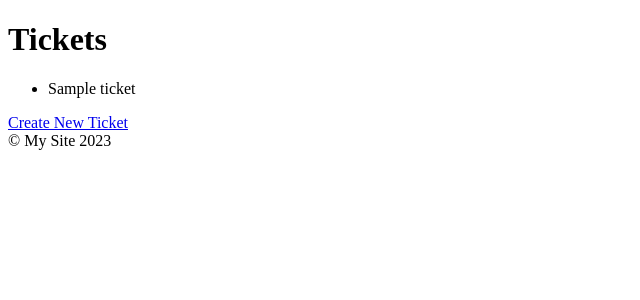
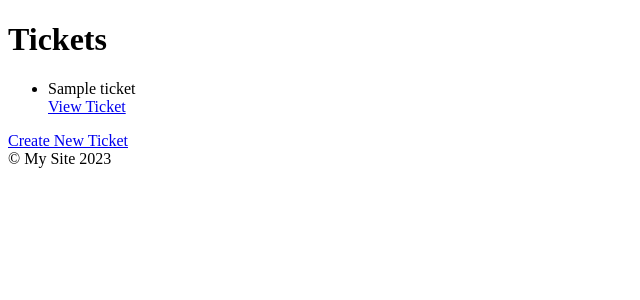
Before and after one commit to mbrockmandev/helpdesk, a Django app: page /tickets/ in a window 1280 px wide. Shown: the part 70-370 px from the top of the page, without its empty margins (0-640 px from the left). Run offline with Django 4.2, Linux system fonts and the light colour scheme; tables that the repository leaves empty hold one stand-in row (values such as "Sample post").

Commit message:
working post/delete/get routes

```diff
--- a/helpdesk_backend/helpdesk/templates/base.html
+++ b/helpdesk_backend/helpdesk/templates/base.html
@@ -7,7 +7,7 @@
     <header>
       <nav>
         <ul>
-          <li><a href="/">Home</a></li>
+          <li><a href="/accounts/login">Home</a></li>
           <li><a href="/about/">About</a></li>
           <li><a href="/contact/">Contact</a></li>
         </ul>
--- a/helpdesk_backend/helpdesk/templates/ticket_list.html
+++ b/helpdesk_backend/helpdesk/templates/ticket_list.html
@@ -3,6 +3,7 @@
 <ul>
   {% for ticket in tickets %}
   <li>{{ ticket.title }}</li>
+  <a href="{% url 'ticket_detail' ticket_id=ticket.id %}">View Ticket</a>
   {% empty %}
   <li>No tickets found.</li>
   {% endfor %}
--- a/helpdesk_backend/helpdesk/views.py
+++ b/helpdesk_backend/helpdesk/views.py
@@ -1,6 +1,7 @@
-from django.shortcuts import render, redirect
+from django.shortcuts import render, redirect, get_object_or_404
 from django.contrib.auth import authenticate, login
 from django.contrib.auth.decorators import login_required
+from django.contrib.auth.views import LoginView
 from .models import Ticket
 from .forms import TicketForm
 
@@ -19,23 +20,24 @@ def new_ticket(request):
             ticket = form.save(commit=False)
             ticket.user = request.user
             ticket.save()
-            return redirect("ticket_detail", pk=ticket.pk)
+            print(ticket)
+            return redirect("ticket_detail", ticket_id=ticket.id)
     else:
         form = TicketForm()
     return render(request, "new_ticket.html", {"form": form})
 
 
-def login(request):
-    if request.method == "POST":
-        username = request.POST.get("username")
-        password = request.POST.get("password")
-        user = authenticate(request, username=username, password=password)
-        if user is not None:
-            login(request, user)
-            return redirect("ticket_list")
-        else:
-            return render(
-                request, "login.html", {"error_message": "Invalid Login Credentials."}
-            )
-    else:
-        return render(request, "login.html")
+def ticket_detail(request, ticket_id):
+    ticket = get_object_or_404(Ticket, id=ticket_id)
+    return render(request, "ticket_detail.html", {"ticket": ticket})
+
+
+def delete_ticket(request, ticket_id):
+    ticket = get_object_or_404(Ticket, id=ticket_id)
+    ticket.delete()
+    return redirect("ticket_list")
+
+
+class MyLoginView(LoginView):
+    template_name = "login.html"
+    success_url = "/tickets/"
--- a/helpdesk_backend/helpdesk_backend/urls.py
+++ b/helpdesk_backend/helpdesk_backend/urls.py
@@ -15,11 +15,19 @@ Including another URLconf
 """
 from django.contrib import admin
 from django.urls import path
-from helpdesk.views import ticket_list, new_ticket, login
+from helpdesk.views import (
+    ticket_list,
+    new_ticket,
+    MyLoginView,
+    ticket_detail,
+    delete_ticket,
+)
 
 urlpatterns = [
     path("admin/", admin.site.urls),
     path("tickets/", ticket_list, name="ticket_list"),
     path("new_ticket/", new_ticket, name="new_ticket"),
-    path("login/", login, name="login"),
+    path("accounts/login/", MyLoginView.as_view(), name="login"),
+    path("tickets/<int:ticket_id>/", ticket_detail, name="ticket_detail"),
+    path("tickets/<int:ticket_id>/delete/", delete_ticket, name="delete_ticket"),
 ]
```
Also changed, not shown: helpdesk_backend/helpdesk/templates/login.html (added, +8 -0 lines), helpdesk_backend/helpdesk/templates/ticket_detail.html (added, +14 -0 lines), helpdesk_backend/helpdesk_backend/settings.py (+8 -0 lines).
